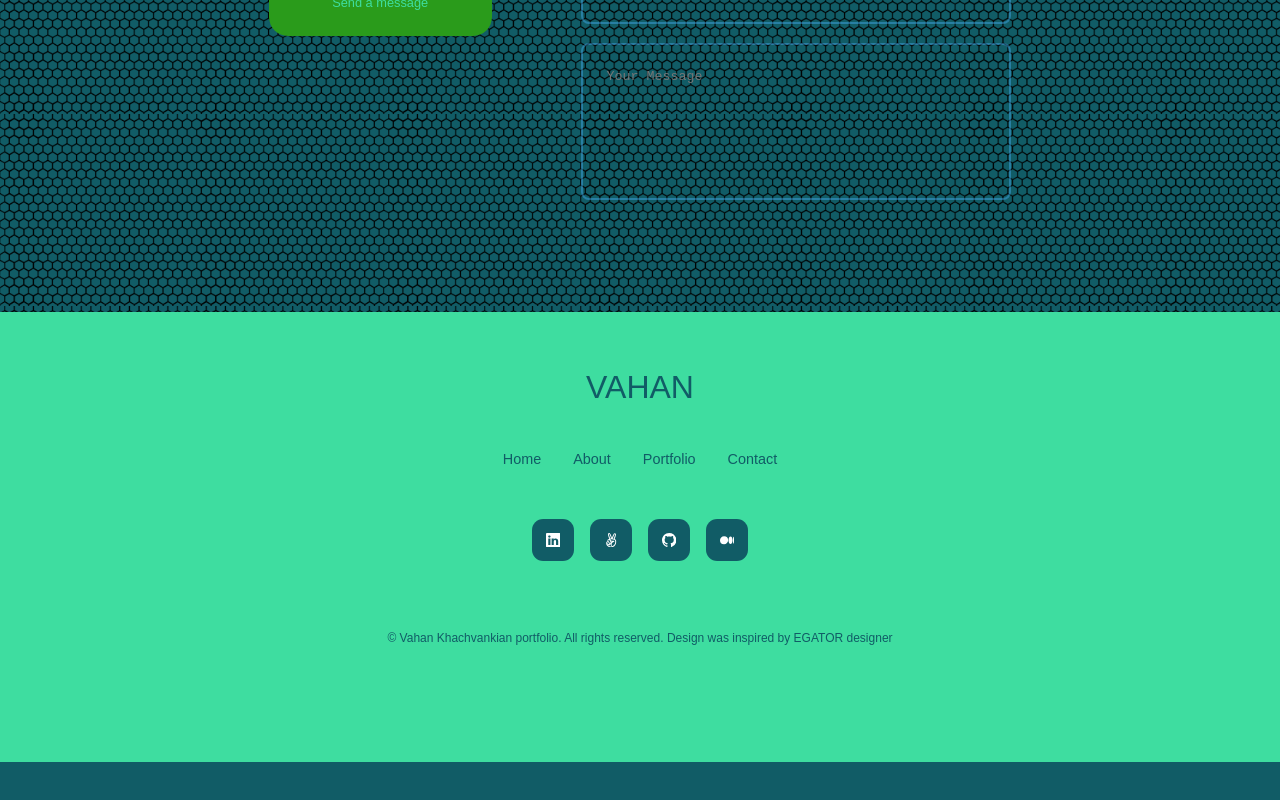
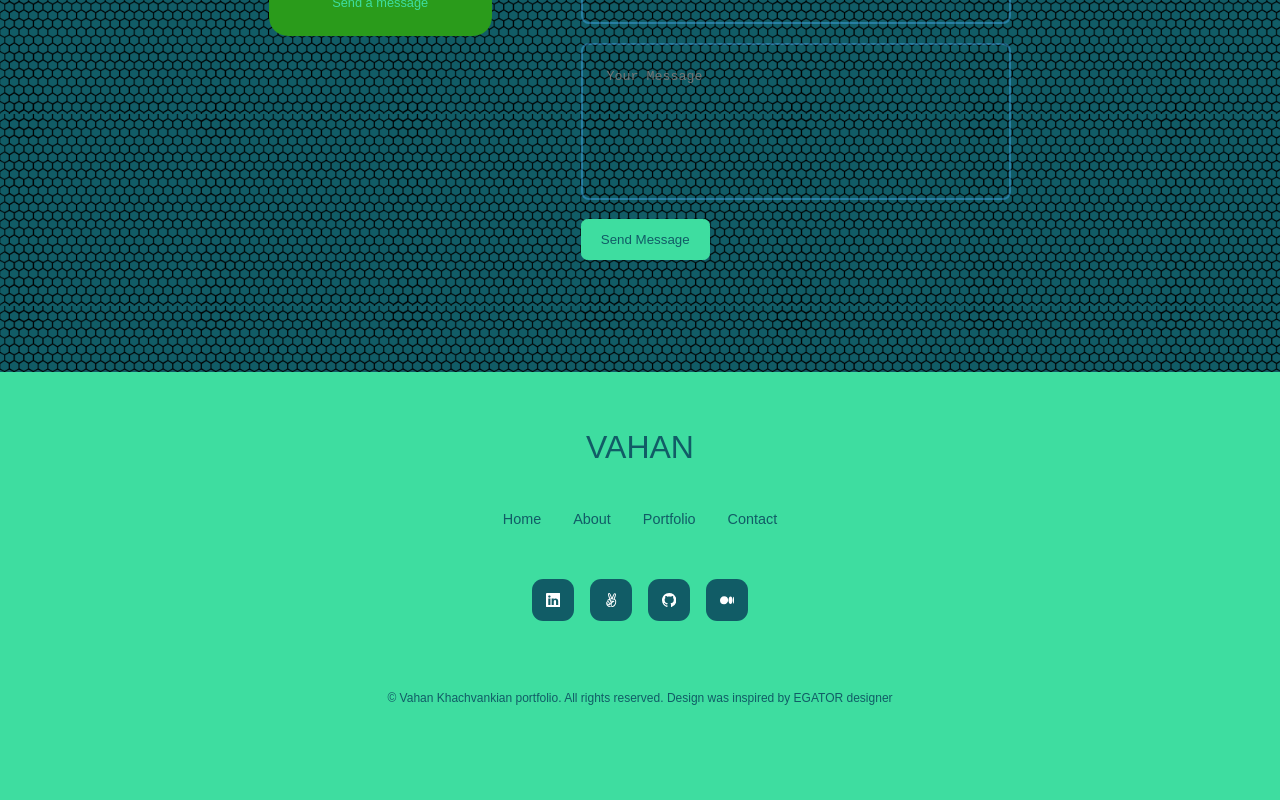
Before and after one commit to Gegardus/dev-portfolio, a React (Create React App) app: page / in a window 1280 px wide. Shown: the part 3150-3950 px from the top of the page. Before the commit the page ends 3912 px from the top, so only its background shows below. Built offline with nearby package versions, Linux system fonts and the light colour scheme; the HTML template or start-up script is replaced by a standard one; a web font is replaced by a local one.

Commit message:
Install emailjs

```diff
--- a/package.json
+++ b/package.json
@@ -6,6 +6,7 @@
     "@testing-library/jest-dom": "^5.16.4",
     "@testing-library/react": "^13.3.0",
     "@testing-library/user-event": "^13.5.0",
+    "emailjs-com": "^3.2.0",
     "react": "^18.2.0",
     "react-dom": "^18.2.0",
     "react-ga": "^3.3.1",
--- a/src/components/contact/Contact.js
+++ b/src/components/contact/Contact.js
@@ -1,11 +1,15 @@
 import React, { useRef } from 'react';
+import emailjs from 'emailjs-com';
+import EventTracker from '../events/EventTracker';
 import { MdOutlineMail } from 'react-icons/md';
 import './contact.css';
 
 const Contact = () => {
+  const eventTracker = EventTracker('Contact me');
   const form = useRef();
   const sendEmail = (e) => {
     e.preventDefault();
+    emailjs.sendForm('service_451', 'template_pi4dfqm', form.current, 'RZgtb160BfyfW9KwR');
     e.target.reset();
   };
   return (
@@ -18,7 +22,11 @@ const Contact = () => {
             <MdOutlineMail className="contact__option-icon" />
             <h4>Email</h4>
             <h5>Vahan Khachvankian</h5>
-            <a href="mailto:stgegard@gmail.com" target="_blank" rel="noreferrer">
+            <a
+              href="mailto:stgegard@gmail.com"
+              target="_blank"
+              rel="noreferrer"
+              onClick={() => eventTracker('Direct Email')}>
               Send a message
             </a>
           </article>
@@ -29,6 +37,12 @@ const Contact = () => {
           <input type="text" name="name" placeholder="Your Full Name" required />
           <input type="email" name="email" placeholder="Your Email" required />
           <textarea name="message" rows="7" placeholder="Your Message" required />
+          <button
+            type="submit"
+            className="btn btn-primary"
+            onClick={() => eventTracker('Text message')}>
+            Send Message
+          </button>
         </form>
       </div>
     </section>
```
Also changed, not shown: 1 other file (tests, documents, lock files or other folders).
